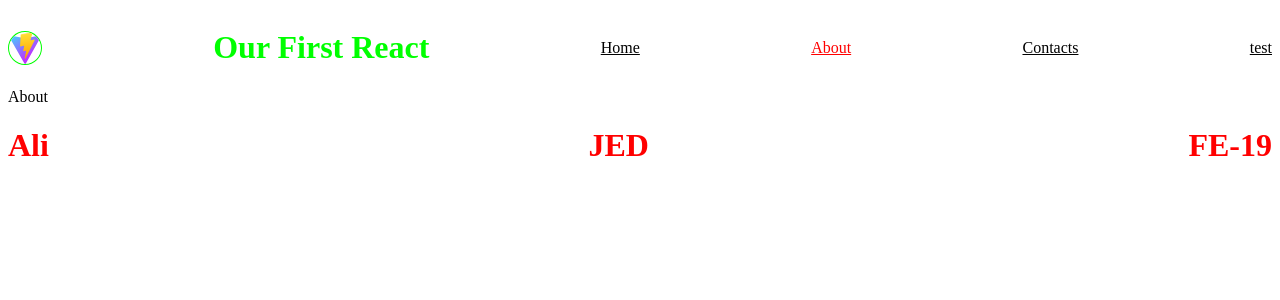
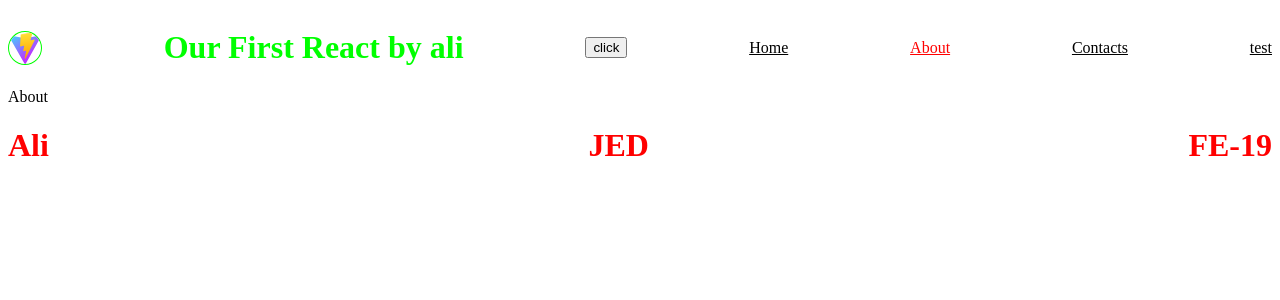
Before and after one commit to Ali-GreenHeart/first-react-fe19, a React (Vite) app: page /about in a window 1280 px wide. Shown: the top 300 px of the page. Built offline with nearby package versions, Linux system fonts and the light colour scheme.

Commit message:
first commit on context-api

```diff
--- a/src/components/Header/index.jsx
+++ b/src/components/Header/index.jsx
@@ -1,13 +1,19 @@
 // import "./index.css"
+import { useContext } from "react"
 import Navigation from "../Navigation"
 import styles from "./index.module.css"
+import { AuthContext } from "../../context-api/AuthContext"
 
 const Header = () => {
-    console.log(styles)
+    const [data, setData] = useContext(AuthContext)
+
     return (
         <header className={styles.header}>
             <img className={styles.img} src="/vite.svg" alt="vite logo" />
-            <h1 className={styles.header_heading}>Our First React </h1>
+            <h1 className={styles.header_heading}>Our First React by {data.name} </h1>
+            <button onClick={() => {
+                setData((pre) => ({ ...pre, name: 'hafez' }))
+            }}>click</button>
             <Navigation />
         </header>
     )
--- /dev/null
+++ b/src/context-api/AuthContext.jsx
@@ -0,0 +1,14 @@
+import { createContext, useEffect, useState } from "react";
+
+export const AuthContext = createContext({})
+
+const AuthContextProvider = ({ children }) => {
+    const [data, setData] = useState({ username: 'alion', name: 'ali' })
+    return (
+        <AuthContext.Provider value={[data, setData]}>
+            {children}
+        </AuthContext.Provider>
+    )
+}
+
+export default AuthContextProvider;
--- a/src/main.jsx
+++ b/src/main.jsx
@@ -1,14 +1,17 @@
 import React from 'react'
 import ReactDOM from 'react-dom/client'
+import { BrowserRouter } from 'react-router-dom'
 import App from './App'
-import { BrowserRouter, Link, NavLink } from 'react-router-dom'
+import AuthContextProvider from './context-api/AuthContext'
 
 const reactRootElement = ReactDOM.createRoot(document.getElementById('root'))
 
 reactRootElement.render(
     <React.StrictMode>
-        <BrowserRouter>
-            <App />
-        </BrowserRouter>
+        <AuthContextProvider>
+            <BrowserRouter>
+                <App />
+            </BrowserRouter>
+        </AuthContextProvider>
     </React.StrictMode>
 )
```
